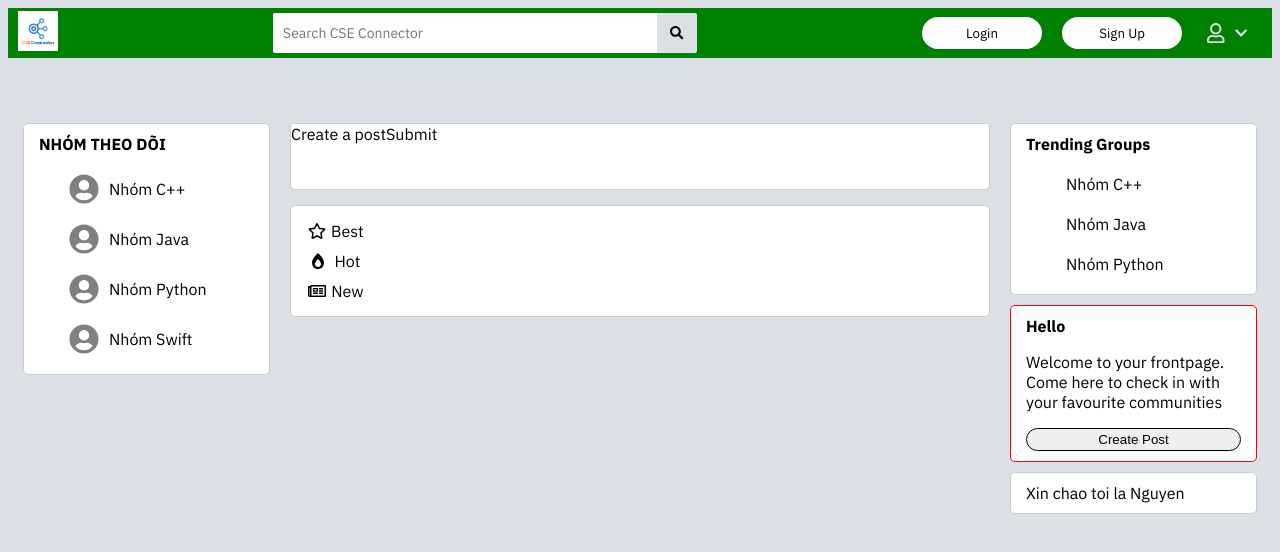
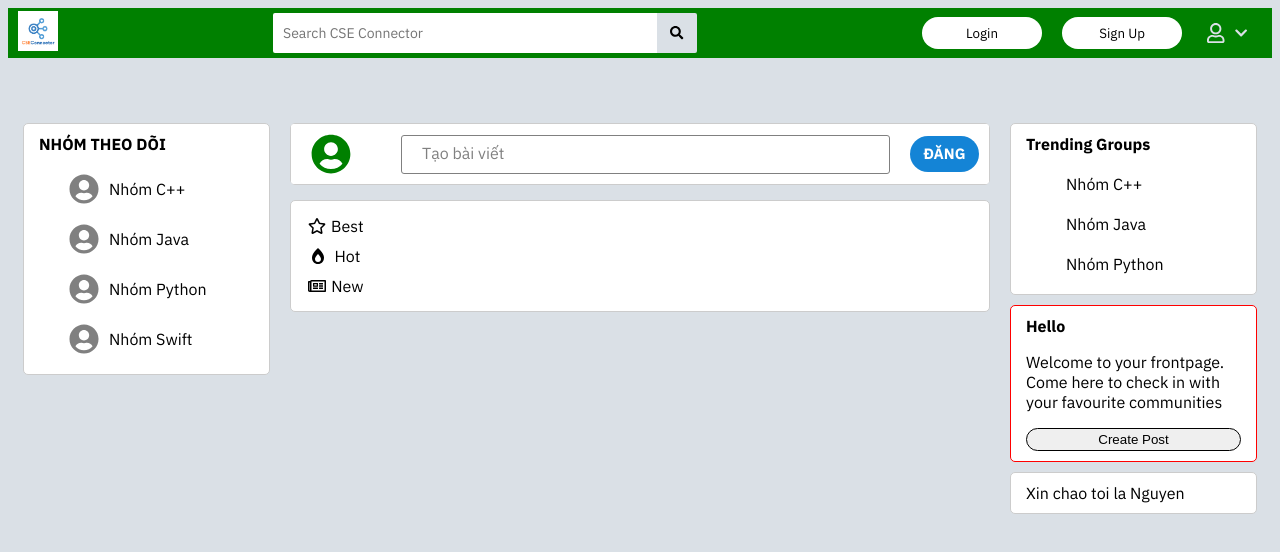
Before and after one commit to anhtu12st/DACNPM-L07, a React (Create React App) app in the folder client/: page / in a window 1280 px wide. Shown: the top 552 px of the page. Built offline with nearby package versions, Linux system fonts and the light colour scheme.

Commit message:
CreatePostBar

```diff
--- a/client/src/Components/CreatePostBar/CreatePostBar.module.sass
+++ b/client/src/Components/CreatePostBar/CreatePostBar.module.sass
@@ -4,40 +4,39 @@
   display: flex
   flex-direction: row
   width: 700px
-  height: 50px
+  height: 60px
   border-radius: 3px
   background-color: white
-  margin-bottom: 15px
-  img
-    cursor: pointer
-    background-color: black
-    width: 20px
-    height: 20px
-    border-radius: 100px
 
-  img
+  div
     margin-top: auto
     margin-bottom: auto
+
+  .userAvatar
     margin-left: 20px
+    color: green
+    font-size: 40px
+    cursor: pointer
 
-  .post-input
+  .postInput
     position: relative
     width: 70%
     height: 65%
-    margin-top: auto
-    margin-bottom: auto
     margin-left: 50px
     border-radius: 3px
     border-style: solid
     border-width: 1px
+    border-color: gray
     padding-left: 20px
-    line-height: 30px
+    line-height: 35px
+    color: gray
 
-  .post-button
+    &:hover
+      background-color: #c4c4c49a
+
+  .postButton
     width: 10%
-    height: 65%
-    margin-top: auto
-    margin-bottom: auto
+    height: 60%
     margin-left: 20px
     background-color: #1484D6
     border-radius: 20px
@@ -46,6 +45,8 @@
     text-transform: uppercase
     font-weight: bold
     font-size: 15px
-    line-height: 30px
+    line-height: 35px
+    cursor: pointer
 
-    cursor: pointer
+    &:hover
+      background-color: #045d9d
--- a/client/src/Components/CreatePostBar/index.js
+++ b/client/src/Components/CreatePostBar/index.js
@@ -1,4 +1,6 @@
-import React from 'react';
+import { FontAwesomeIcon as I } from '@fortawesome/react-fontawesome';
+import { faUserCircle } from '@fortawesome/free-solid-svg-icons';
+
 import style from './CreatePostBar.module.sass';
 import MiddleBar from "../MiddleBar";
 
@@ -6,8 +8,9 @@ const CreatePostBar = (props) => {
   return (
       <MiddleBar>
         <div className={style.createPost}>
-          <div className={style.postInput}>Create a post</div>
-          <div className={style.postButton}>Submit</div>
+          <div><I icon={faUserCircle} className={style.userAvatar}/></div>
+          <div className={style.postInput}>Tạo bài viết</div>
+          <div className={style.postButton}>Đăng</div>
         </div>
       </MiddleBar>
   )
--- a/client/src/Components/GroupFollowing/GroupFollowing.module.sass
+++ b/client/src/Components/GroupFollowing/GroupFollowing.module.sass
@@ -15,6 +15,7 @@
     div
       margin-top: auto
       margin-bottom: auto
+      cursor: pointer
 
     .groupAvatar
         margin-top: auto
```
Also changed, not shown: client/src/Components/CreatePostBar/style.sass (deleted), client/src/Components/Feed/style.sass (deleted).
